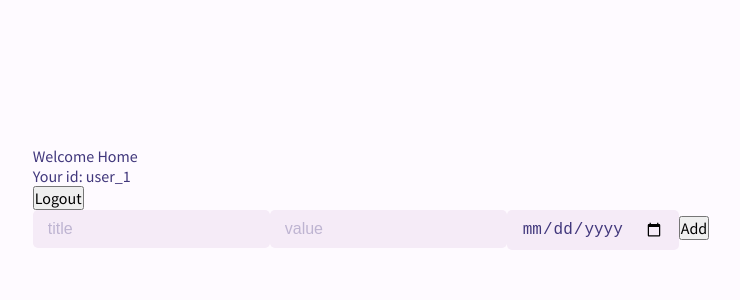
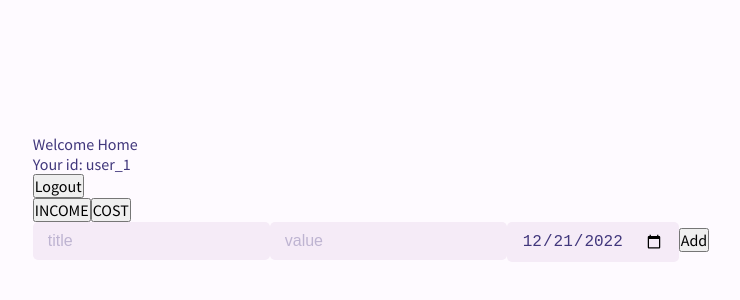
Before and after one commit to lukasikgrzegorz/prosiapp, a React (Create React App) app: page / in a window 1280 px wide. Shown: the part 162-462 px from the top of the page, without its empty margins (269-1009 px from the left). Built offline with nearby package versions, Linux system fonts and the light colour scheme; no server answers; sample sign-in values are in the browser's storage.

Commit message:
getActualDate func

```diff
--- a/src/components/NewItemForm/NewItemForm.jsx
+++ b/src/components/NewItemForm/NewItemForm.jsx
@@ -1,11 +1,27 @@
 import { addDoc, collection } from "firebase/firestore";
-import { useState } from "react";
+import { useEffect, useRef, useState } from "react";
 import { db } from "../../services/firebase";
+import getActualDate from "../../functions/getActualDate";
 
 const NewItemForm = () => {
 	const [title, setTitle] = useState();
 	const [value, setValue] = useState();
 	const [date, setDate] = useState();
+	const [isIncome, setIsIncome] = useState(true);
+	const inputDataRef = useRef();
+	const actualDate = getActualDate();
+
+	useEffect(() => {
+		setDate(actualDate);
+	}, []);
+
+	const setIncome = () => {
+		setIsIncome(true);
+	};
+
+	const setCost = () => {
+		setIsIncome(false);
+	};
 
 	const addNewItem = async () => {
 		try {
@@ -22,9 +38,19 @@ const NewItemForm = () => {
 
 	return (
 		<>
+			<div>
+				<button onClick={setIncome}>INCOME</button>
+				<button onClick={setCost}>COST</button>
+			</div>
 			<input type="text" placeholder="title" onChange={(e) => setTitle(e.target.value)} />
 			<input type="number" placeholder="value" onChange={(e) => setValue(e.target.value)} />
-			<input type="date" placeholder="date" onChange={(e) => setDate(e.target.value)} />
+			<input
+				ref={inputDataRef}
+				type="date"
+				placeholder="date"
+				defaultValue={actualDate}
+				onChange={(e) => setDate(e.target.value)}
+			/>
 			<button onClick={addNewItem}>Add</button>
 		</>
 	);
--- /dev/null
+++ b/src/functions/getActualDate.js
@@ -0,0 +1,19 @@
+const getActualDate = () => {
+	var today = new Date();
+	var dd = today.getDate();
+	var mm = today.getMonth() + 1; //January is 0!
+	var yyyy = today.getFullYear();
+
+	if (dd < 10) {
+		dd = "0" + dd;
+	}
+
+	if (mm < 10) {
+		mm = "0" + mm;
+	}
+
+	today = `${yyyy}-${mm}-${dd}`;
+	return today;
+};
+
+export default getActualDate;
```
